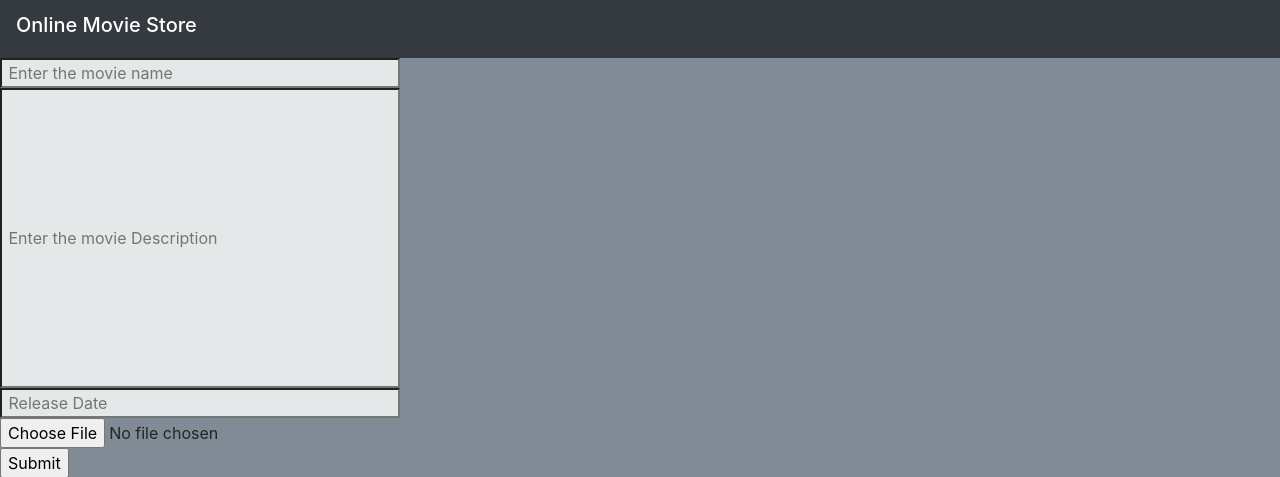
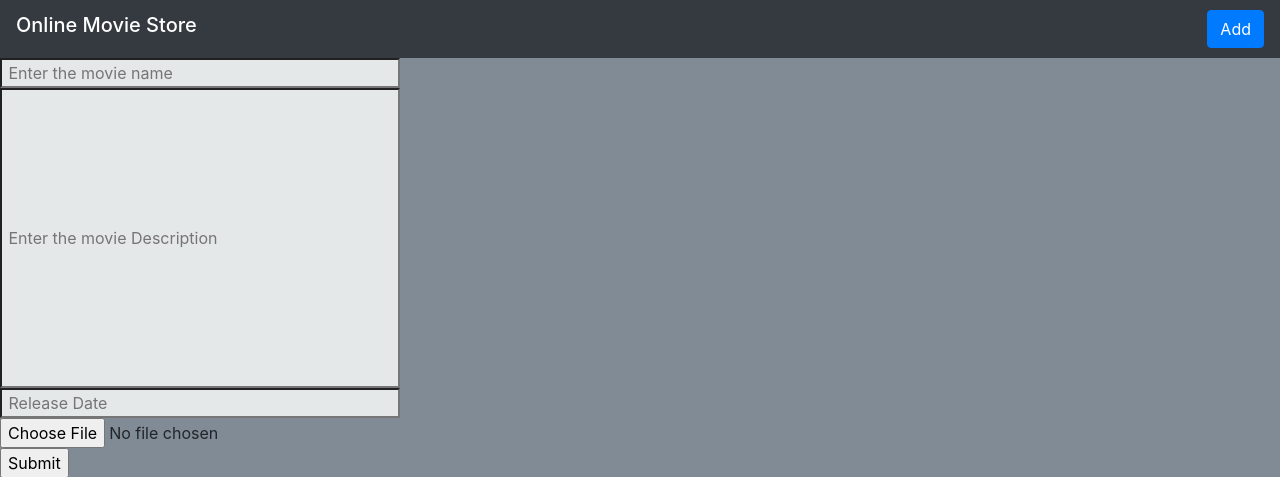
Before and after one commit to muhsin911/movie_app, a Django app: page /add/ in a window 1280 px wide. Shown: the top 477 px of the page. Run offline with Django 4.2, Linux system fonts and the light colour scheme.

Commit message:
base.html

```diff
--- a/movie_project/templates/base.html
+++ b/movie_project/templates/base.html
@@ -14,6 +14,7 @@
 <!--    <img src="/docs/4.0/assets/brand/bootstrap-solid.svg" width="30" height="30" class="d-inline-block align-top" alt="">-->
     <h5>Online Movie Store</h5>
   </a>
+    <a class="btn btn-primary" href="{% url 'movie_app:add_movie' %}">Add</a>
 </nav>
 {% block body%}
 {% endblock %}
```
